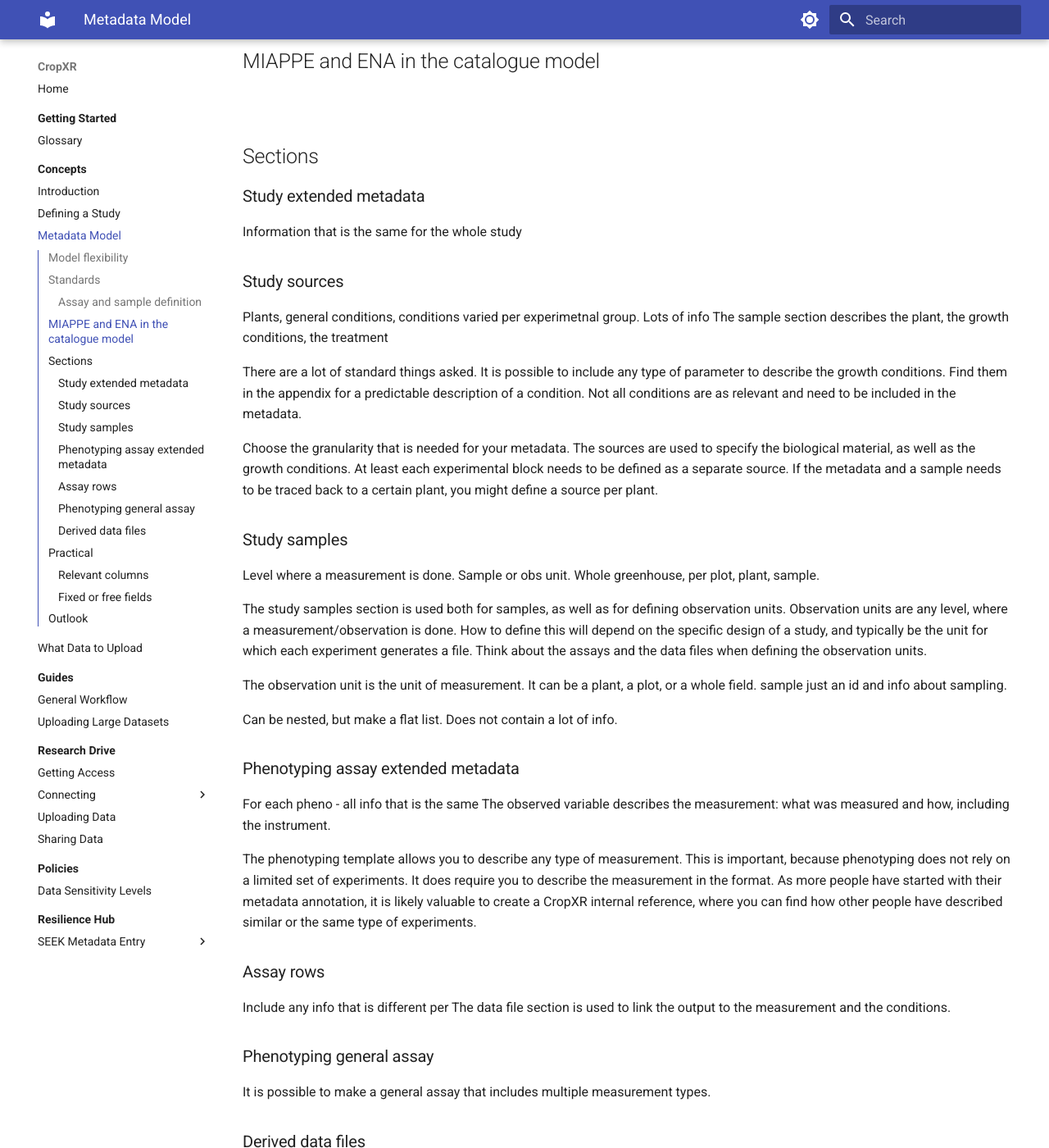
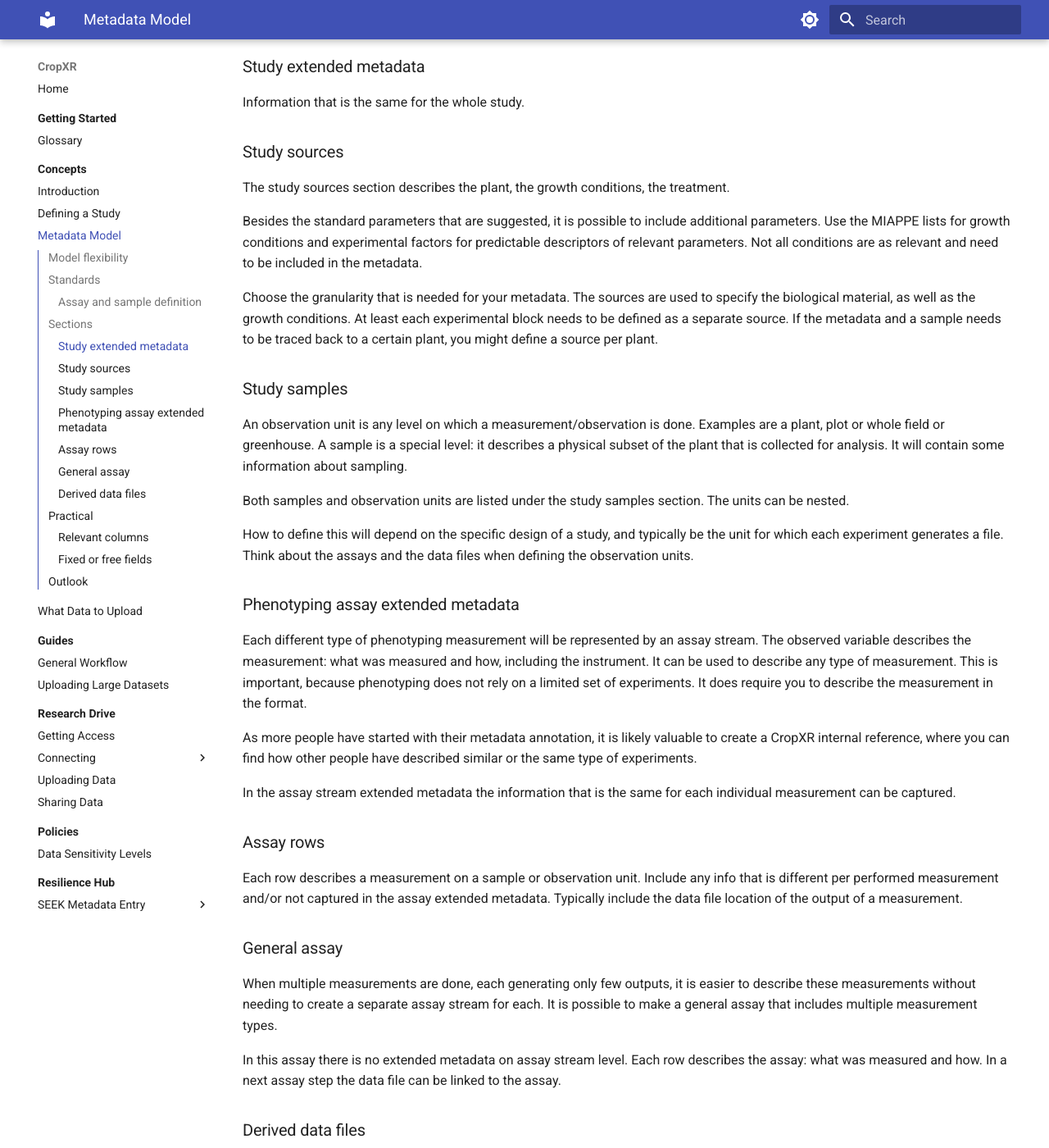
Before and after one commit to CropXR/documentation, an MkDocs documentation site: the page built from docs/concepts/metadata-model.md, in a window 1280 px wide and 1400 px high, scrolled down 1624 px. Shown: the whole window at 82% size. Built offline with MkDocs 1.6.1 and Material for MkDocs 9.7.7, drawn with Linux system fonts in a browser that asks for light colours; some of the changed text lies outside the part shown.

Commit message:
rewrite of metadata model text to make some sense

```diff
--- a/docs/concepts/metadata-model.md
+++ b/docs/concepts/metadata-model.md
@@ -31,17 +31,12 @@ The CropXR metadata model is made up from a combination of established standards
 MIAPPE and ENA describe in a standardized way, the setup of a study, the experimental conditions,
 the types of measurements performed and how the output data can be related to that, up to sample level.
 This detailed standardized description facilitates that the findability and reusability of the data.
-
-There is a lot of overlap between the phenotyping and sequencing metadata:
-they both provide general information about the goal of the study, the plant material, the growth conditions and the treatment.
-This information has been combined where possible to create a unified metadata model.
-
-You describe the plants and conditions, and from there start multiple types of measurements.
-It will also be possible to describe the lineage of derived data files.
+Because both standards describe the setup of a plant experimental, there is a large overlap between the standards.
+To make the metadata uniform, and to be able to describe combined experiments, the standards have been combined into a unified metadata model.
+In this model, you can describe the plants and growth conditions on study level and from there start multiple types of measurements.
 
 The ISA format is widely used to represent research data. It is often used to represent MIAPPE data.
 The catalogue uses the ISA structure, somewhat adapted. This page will explain how the standards fit into the catalogue data model.
-
 
 
 ### Assay and sample definition
@@ -54,14 +49,13 @@ In the ISA format, you can perform assays on samples. It assumes that in an expe
     step 4 analysis (input data -> output data)
 
 
-In ISA these processes are organized the following way: the study contains 1 process with a material input (study source) to a material output (study sample). The other processes, however many needed, are grouped under the assay. The assay can consist of several steps/processes and starts with the study sample.
+In ISA these processes are organized the following way: the study contains 1 process with a material input (study source) to a material output (study sample).
+The other processes, however many needed, are grouped under the assay. The assay can consist of several steps/processes and starts with the study sample.
 
-In the catalogue, the processes that are grouped under the assay, are all called an assay even if the input and output are both a material object, or both data files. This does not fit with the classical meaning of the word ‘assay’, but it implements the same functionality as ISA. The assays can be connected into an assay stream.
+In the catalogue, the processes that are grouped under the assay, are all called an assay even if the input and output are both a material object, or both data files.
+This does not fit with the classical meaning of the word ‘assay’, but it implements the same functionality as ISA. The assays can be connected into an assay stream.
 
 Each row, that can describe a sample, but also an assay performed on a sample, or a derivation of a data file, is called always a ‘sample’ in the catalogue.
-
-
-## MIAPPE and ENA in the catalogue model
 
 
 ![](../docs/img/SEEKSchematicCombinedStudy.png)
@@ -71,62 +65,68 @@ Each row, that can describe a sample, but also an assay performed on a sample, o
 
 ### Study extended metadata
 
-Information that is the same for the whole study
+Information that is the same for the whole study.
 
 ### Study sources
+The study sources section describes the plant, the growth conditions, the treatment.
 
-Plants, general conditions, conditions varied per experimetnal group. Lots of info
-The sample section describes the plant, the growth conditions, the treatment
-
-There are a lot of standard things asked.
-It is possible to include any type of parameter to describe the growth conditions.
-Find them in the appendix for a predictable description of a condition.
+Besides the standard parameters that are suggested, it is possible to include additional parameters.
+Use the MIAPPE lists for growth conditions and experimental factors for predictable descriptors of relevant parameters.
 Not all conditions are as relevant and need to be included in the metadata.
 
-Choose the granularity that is needed for your metadata. The sources are used to specify the biological material, as well as the growth conditions. At least each experimental block needs to be defined as a separate source. If the metadata and a sample needs to be traced back to a certain plant, you might define a source per plant.
+Choose the granularity that is needed for your metadata.
+The sources are used to specify the biological material, as well as the growth conditions.
+At least each experimental block needs to be defined as a separate source.
+If the metadata and a sample needs to be traced back to a certain plant, you might define a source per plant.
 
 
 ### Study samples
-Level where a measurement is done.
-Sample or obs unit.
-Whole greenhouse, per plot, plant, sample.
 
-The study samples section is used both for samples, as well as for defining observation units.
-Observation units are any level, where a measurement/observation is done. How to define this will depend on the specific design of a study, and typically be the unit for which each experiment generates a file. Think about the assays and the data files when defining the observation units.
+An observation unit is any level on which a measurement/observation  is done. Examples are a plant, plot or whole field or greenhouse.
+A sample is a special level: it describes a physical subset of the plant that is collected for analysis. It will contain some information about sampling.
 
+Both samples and observation units are listed under the study samples section.
+The units can be nested.
 
-
-The observation unit is the unit of measurement. It can be a plant, a plot, or a whole field.
-sample just an id and info about sampling.
-
-Can be nested, but make a flat list.
-Does not contain a lot of info.
+How to define this will depend on the specific design of a study, and typically be the unit for which each experiment generates a file.
+Think about the assays and the data files when defining the observation units.
 
 ### Phenotyping assay extended metadata
 
-For each pheno - all info that is the same
+Each different type of phenotyping measurement will be represented by an assay stream.
 The observed variable describes the measurement: what was measured and how, including the instrument.
-
-
-The phenotyping template allows you to describe any type of measurement.
+It can be used to describe any type of measurement.
 This is important, because phenotyping does not rely on a limited set of experiments.
 It does require you to describe the measurement in the format.
+
 As more people have started with their metadata annotation, it is likely valuable to create a CropXR internal reference,
 where you can find how other people have described similar or the same type of experiments.
 
+In the assay stream extended metadata the information that is the same for each individual measurement can be captured.
+
 
 ### Assay rows
-Include any info that is different per
-The data file section is used to link the output to the measurement and the conditions.
+
+Each row describes a measurement on a sample or observation unit.
+Include any info that is different per performed measurement and/or not captured in the assay extended metadata.
+Typically include the data file location of the output of a measurement.
 
 
+### General assay
 
-### Phenotyping general assay
-
+When multiple measurements are done, each generating only few outputs,
+it is easier to describe these measurements without needing to create a separate assay stream for each.
 It is possible to make a general assay that includes multiple measurement types.
 
+In this assay there is no extended metadata on assay stream level.
+Each row describes the assay: what was measured and how.
+In a next assay step the data file can be linked to the assay.
+
+
 ### Derived data files
-It will also be possible to describe the lineage of derived data files.
+
+For derived data files a separate assay step can be added.
+The input is an output file from the previous step and the method of data derivation can be included.
 
 
 ## Practical
```
